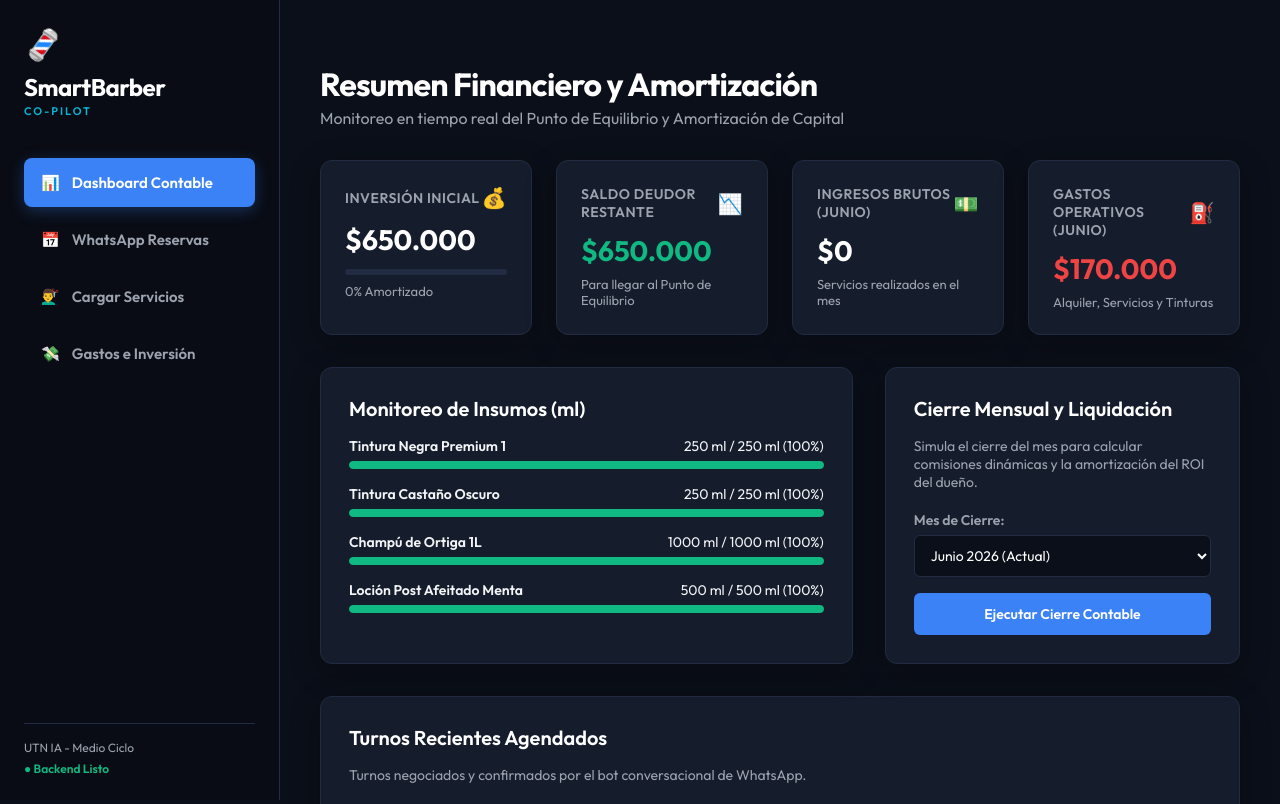
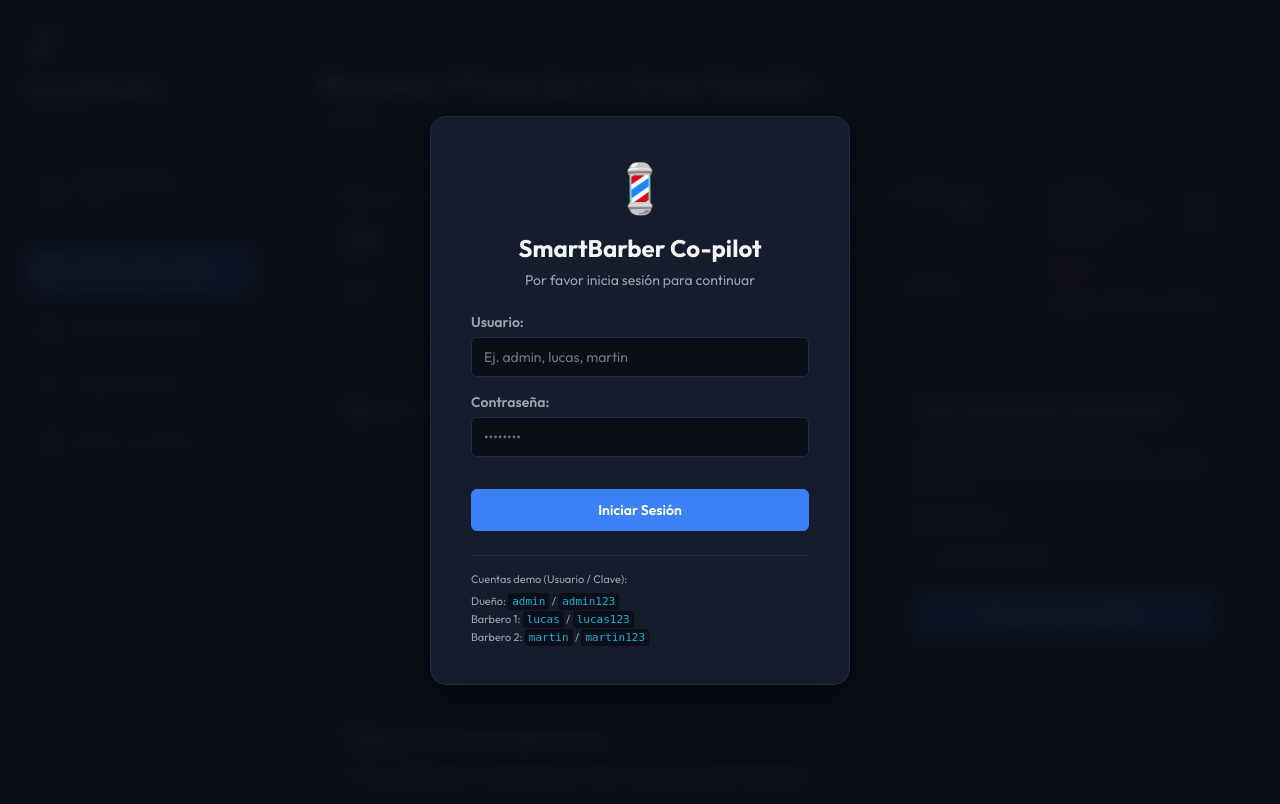
Before and after one commit to MarSantillan/BarberSmart, a Flask app: page / in a window 1280 px wide. Shown: the top 804 px of the page. After the commit the page ends 685 px from the top, so only its background shows below. Run offline with Flask 3, Linux system fonts and the light colour scheme; data comes from the database, SQL or seed files in the repository; data that the repository does not hold is empty.

Commit message:
Feature: User Roles (Admin/Barber) and CRUD operations (Edit/Delete) for expenses and investments

```diff
--- a/app.py
+++ b/app.py
@@ -84,12 +84,22 @@ def get_dashboard_data():
             "barbero_nombre": bar_n
         })
 
-    cursor.execute("SELECT rubro, detalle, monto_pesos FROM inversion_inicial")
+    cursor.execute("SELECT id, rubro, detalle, monto_pesos FROM inversion_inicial")
     inversion_items = []
-    for rubro, detalle, monto in cursor.fetchall():
+    for item_id, rubro, detalle, monto in cursor.fetchall():
         inversion_items.append({
+            "id": item_id,
             "rubro": rubro,
             "detalle": detalle,
+            "monto": monto
+        })
+
+    cursor.execute("SELECT id, concepto, monto FROM gastos_fijos WHERE mes_ano = ?", (mes_ano,))
+    gastos_items = []
+    for g_id, concepto, monto in cursor.fetchall():
+        gastos_items.append({
+            "id": g_id,
+            "concepto": concepto,
             "monto": monto
         })
 
@@ -106,7 +116,8 @@ def get_dashboard_data():
         "insumos": insumos_list,
         "alertas": alertas_list,
         "turnos_recientes": turnos_list,
-        "inversion_items": inversion_items
+        "inversion_items": inversion_items,
+        "gastos_items": gastos_items
     })
 
 @app.route('/api/barberos')
@@ -238,6 +249,82 @@ def process_closure():
     report = finance_agent.run_monthly_closure(mes_ano)
     return jsonify(report)
 
+@app.route('/api/login', methods=['POST'])
+def login():
+    data = request.get_json() or {}
+    username = data.get("username")
+    password = data.get("password")
+
+    if not username or not password:
+        return jsonify({"status": "error", "message": "Faltan credenciales"}), 400
+
+    conn = get_connection()
+    cursor = conn.cursor()
+    cursor.execute("SELECT id, role, barbero_id FROM usuarios WHERE username = ? AND password = ?", (username, password))
+    row = cursor.fetchone()
+    conn.close()
+
+    if row:
+        return jsonify({
+            "status": "success",
+            "username": username,
+            "role": row[1],
+            "barbero_id": row[2]
+        })
+    else:
+        return jsonify({"status": "error", "message": "Usuario o contraseña incorrectos"}), 401
+
+@app.route('/api/inversion/<int:item_id>', methods=['DELETE'])
+def delete_inversion(item_id):
+    conn = get_connection()
+    cursor = conn.cursor()
+    cursor.execute("DELETE FROM inversion_inicial WHERE id = ?", (item_id,))
+    conn.commit()
+    conn.close()
+    return jsonify({"status": "success", "message": "Item de inversión eliminado."})
+
+@app.route('/api/inversion/<int:item_id>', methods=['PUT'])
+def update_inversion(item_id):
+    data = request.get_json() or {}
+    rubro = data.get("rubro")
+    detalle = data.get("detalle")
+    monto = float(data.get("monto", 0))
+
+    if not rubro or not detalle or monto <= 0:
+        return jsonify({"error": "Datos inválidos"}), 400
+
+    conn = get_connection()
+    cursor = conn.cursor()
+    cursor.execute("UPDATE inversion_inicial SET rubro = ?, detalle = ?, monto_pesos = ? WHERE id = ?", (rubro, detalle, monto, item_id))
+    conn.commit()
+    conn.close()
+    return jsonify({"status": "success", "message": "Item de inversión actualizado."})
+
+@app.route('/api/gasto/<int:gasto_id>', methods=['DELETE'])
+def delete_expense(gasto_id):
+    conn = get_connection()
+    cursor = conn.cursor()
+    cursor.execute("DELETE FROM gastos_fijos WHERE id = ?", (gasto_id,))
+    conn.commit()
+    conn.close()
+    return jsonify({"status": "success", "message": "Gasto eliminado."})
+
+@app.route('/api/gasto/<int:gasto_id>', methods=['PUT'])
+def update_expense(gasto_id):
+    data = request.get_json() or {}
+    concepto = data.get("concepto")
+    monto = float(data.get("monto", 0))
+
+    if not concepto or monto <= 0:
+        return jsonify({"error": "Datos inválidos"}), 400
+
+    conn = get_connection()
+    cursor = conn.cursor()
+    cursor.execute("UPDATE gastos_fijos SET concepto = ?, monto = ? WHERE id = ?", (concepto, monto, gasto_id))
+    conn.commit()
+    conn.close()
+    return jsonify({"status": "success", "message": "Gasto actualizado."})
+
 if __name__ == '__main__':
     # Crear carpetas estáticas si no existen
     os.makedirs('templates', exist_ok=True)
--- a/static/css/style.css
+++ b/static/css/style.css
@@ -690,3 +690,134 @@ body {
     background-color: rgba(239, 68, 68, 0.15);
     color: var(--danger);
 }
+
+/* LOGIN OVERLAY */
+.login-overlay {
+    position: fixed;
+    top: 0;
+    left: 0;
+    width: 100%;
+    height: 100%;
+    background-color: rgba(11, 15, 25, 0.95);
+    backdrop-filter: blur(8px);
+    z-index: 1000;
+    display: flex;
+    justify-content: center;
+    align-items: center;
+    transition: opacity 0.3s ease;
+}
+
+.login-card {
+    background-color: var(--card-bg);
+    border: 1px solid var(--card-border);
+    border-radius: 16px;
+    padding: 40px;
+    width: 420px;
+    box-shadow: 0 20px 50px rgba(0, 0, 0, 0.5);
+}
+
+.login-error-msg {
+    background-color: rgba(239, 68, 68, 0.15);
+    border: 1px solid var(--danger);
+    color: #fecaca;
+    padding: 10px 14px;
+    border-radius: 6px;
+    font-size: 13px;
+    font-weight: 600;
+    margin-bottom: 20px;
+    text-align: center;
+}
+
+.login-help-text {
+    margin-top: 24px;
+    border-top: 1px solid var(--card-border);
+    padding-top: 16px;
+    font-size: 11px;
+    color: var(--text-muted);
+}
+
+.login-help-text ul {
+    margin-top: 8px;
+    list-style: none;
+    display: flex;
+    flex-direction: column;
+    gap: 4px;
+}
+
+.login-help-text code {
+    background-color: var(--bg-dark);
+    padding: 2px 4px;
+    border-radius: 3px;
+    color: var(--accent);
+}
+
+/* USER PROFILE BOX (SIDEBAR) */
+.user-profile-box {
+    display: flex;
+    align-items: center;
+    gap: 12px;
+    background-color: rgba(255, 255, 255, 0.03);
+    border: 1px solid var(--card-border);
+    border-radius: 8px;
+    padding: 12px;
+    margin-bottom: 24px;
+}
+
+.user-avatar {
+    font-size: 24px;
+}
+
+.user-details {
+    flex-grow: 1;
+}
+
+.user-details h4 {
+    font-size: 14px;
+    color: #fff;
+    font-weight: 600;
+}
+
+.user-details span {
+    font-size: 11px;
+    color: var(--text-muted);
+}
+
+.logout-btn {
+    background: none;
+    border: none;
+    color: var(--text-muted);
+    font-size: 16px;
+    cursor: pointer;
+    transition: color 0.2s ease;
+}
+
+.logout-btn:hover {
+    color: var(--danger);
+}
+
+/* ACCIONES DE LISTADO (EDITAR/ELIMINAR) */
+.list-actions {
+    display: flex;
+    gap: 8px;
+    align-items: center;
+}
+
+.action-icon {
+    cursor: pointer;
+    font-size: 14px;
+    padding: 4px;
+    border-radius: 4px;
+    transition: background-color 0.2s ease;
+}
+
+.action-icon:hover {
+    background-color: rgba(255, 255, 255, 0.05);
+}
+
+.action-icon.edit:hover {
+    color: var(--accent);
+}
+
+.action-icon.delete:hover {
+    color: var(--danger);
+}
--- a/static/js/app.js
+++ b/static/js/app.js
@@ -8,19 +8,115 @@ function switchTab(tabId) {
     });
 
     document.getElementById(`tab-${tabId}`).classList.add('active');
-    // Encontrar el botón y marcarlo como activo
+
     const buttons = document.querySelectorAll('.nav-btn');
     buttons.forEach(btn => {
-        if (btn.getAttribute('onclick').includes(tabId)) {
+        if (btn.getAttribute('onclick') && btn.getAttribute('onclick').includes(tabId)) {
             btn.classList.add('active');
         }
     });
 }
 
+// CONTROL DE SESIÓN Y USUARIOS
+function checkSession() {
+    const userStr = localStorage.getItem("user");
+    const loginOverlay = document.getElementById("login-overlay");
+
+    if (!userStr) {
+        loginOverlay.classList.remove("hidden");
+        return;
+    }
+
+    const user = JSON.parse(userStr);
+    loginOverlay.classList.add("hidden");
+
+    // Actualizar perfil en el Sidebar
+    document.getElementById("user-display-name").innerText = user.username.toUpperCase();
+    document.getElementById("user-display-role").innerText = user.role === 'admin' ? 'Dueño (Admin)' : 'Barbero';
+
+    // Restringir visualización según rol
+    const navDashboard = document.getElementById("nav-dashboard");
+    const navTurnos = document.getElementById("nav-turnos");
+    const navCargarGasto = document.getElementById("nav-cargar-gasto");
+    const srvBarbero = document.getElementById("srv-barbero");
+
+    if (user.role === 'barber') {
+        // Ocultar tabs administrativas
+        if (navDashboard) navDashboard.classList.add("hidden");
+        if (navTurnos) navTurnos.classList.add("hidden");
+        if (navCargarGasto) navCargarGasto.classList.add("hidden");
+
+        // Cargar sólo carga de servicios
+        switchTab('cargar-servicio');
+
+        // Bloquear el select de barberos al barbero logueado
+        setTimeout(() => {
+            if (srvBarbero) {
+                srvBarbero.value = user.barbero_id;
+                srvBarbero.disabled = true;
+            }
+        }, 500);
+    } else {
+        // Admin ve todo
+        if (navDashboard) navDashboard.classList.remove("hidden");
+        if (navTurnos) navTurnos.classList.remove("hidden");
+        if (navCargarGasto) navCargarGasto.classList.remove("hidden");
+
+        if (srvBarbero) srvBarbero.disabled = false;
+
+        switchTab('dashboard');
+    }
+
+    // Cargar datos
+    loadDashboard();
+    loadSelectOptions();
+}
+
+function submitLogin() {
+    const username = document.getElementById("login-username").value.trim();
+    const password = document.getElementById("login-password").value.trim();
+    const errorMsg = document.getElementById("login-error");
+
+    if (!username || !password) {
+        alert("Por favor ingresa usuario y contraseña.");
+        return;
+    }
+
+    fetch('/api/login', {
+        method: 'POST',
+        headers: { 'Content-Type': 'application/json' },
+        body: JSON.stringify({ username, password })
+    })
+    .then(res => {
+        if (!res.ok) {
+            throw new Error("Credenciales inválidas");
+        }
+        return res.json();
+    })
+    .then(data => {
+        errorMsg.classList.add("hidden");
+        localStorage.setItem("user", JSON.stringify(data));
+        checkSession();
+    })
+    .catch(err => {
+        errorMsg.classList.remove("hidden");
+    });
+}
+
+function handleLoginKey(e) {
+    if (e.key === 'Enter') {
+        submitLogin();
+    }
+}
+
+function logout() {
+    localStorage.removeItem("user");
+    location.reload();
+}
+
 // INICIALIZACIÓN
 window.onload = function() {
-    loadDashboard();
-    loadSelectOptions();
+    checkSession();
 };
 
 // CARGAR DATOS DEL DASHBOARD
@@ -90,7 +186,8 @@ function loadDashboard() {
                     turnosTable.appendChild(tr);
                 });
             }
-            // Actualizar Items de Inversión Inicial
+
+            // Actualizar Items de Inversión Inicial (Dinámico con Editar/Eliminar)
             const invList = document.getElementById('inversion-items-list');
             if (invList) {
                 invList.innerHTML = '';
@@ -104,23 +201,49 @@ function loadDashboard() {
                     div.className = 'inv-item';
                     div.innerHTML = `
                         <span>${emoji} ${item.rubro} (${item.detalle})</span>
-                        <strong>$${item.monto.toLocaleString('es-AR')}</strong>
+                        <div class="list-actions">
+                            <strong style="margin-right: 8px;">$${item.monto.toLocaleString('es-AR')}</strong>
+                            <span class="action-icon edit" onclick="editInversion(${item.id}, '${item.rubro}', '${item.detalle}', ${item.monto})" title="Editar">✏️</span>
+                            <span class="action-icon delete" onclick="deleteInversion(${item.id})" title="Eliminar">❌</span>
+                        </div>
                     `;
                     invList.appendChild(div);
                 });
 
                 document.getElementById('total-inversion-dynamic').innerText = `$${data.inversion_total.toLocaleString('es-AR')}`;
             }
+
+            // Actualizar Gastos Operativos Detallados (Dinámico con Editar/Eliminar)
+            const gstList = document.getElementById('gastos-items-list');
+            if (gstList) {
+                gstList.innerHTML = '';
+                if (data.gastos_items.length === 0) {
+                    gstList.innerHTML = `<p style="color: var(--text-muted); font-size:13px;">No hay gastos cargados en este mes.</p>`;
+                }
+                data.gastos_items.forEach(item => {
+                    const div = document.createElement('div');
+                    div.className = 'inv-item';
+                    div.innerHTML = `
+                        <span>💸 ${item.concepto}</span>
+                        <div class="list-actions">
+                            <strong style="margin-right: 8px;">$${item.monto.toLocaleString('es-AR')}</strong>
+                            <span class="action-icon edit" onclick="editExpense(${item.id}, '${item.concepto}', ${item.monto})" title="Editar">✏️</span>
+                            <span class="action-icon delete" onclick="deleteExpense(${item.id})" title="Eliminar">❌</span>
+                        </div>
+                    `;
+                    gstList.appendChild(div);
+                });
+            }
         });
 }
 
 // CARGAR SELECTORES DE FORMULARIOS
 function loadSelectOptions() {
-    // Cargar barberos
     fetch('/api/barberos')
         .then(res => res.json())
         .then(data => {
             const barberSelect = document.getElementById('srv-barbero');
+            if (barberSelect) {
                 barberSelect.innerHTML = '';
                 data.forEach(b => {
                     const opt = document.createElement('option');
@@ -128,13 +251,14 @@ function loadSelectOptions() {
                     opt.innerText = b.nombre;
                     barberSelect.appendChild(opt);
                 });
+            }
         });
 
-    // Cargar insumos
     fetch('/api/insumos')
         .then(res => res.json())
         .then(data => {
             const insumoSelect = document.getElementById('srv-insumo');
+            if (insumoSelect) {
                 insumoSelect.innerHTML = '';
                 data.forEach(i => {
                     const opt = document.createElement('option');
@@ -142,6 +266,7 @@ function loadSelectOptions() {
                     opt.innerText = i.nombre;
                     insumoSelect.appendChild(opt);
                 });
+            }
         });
 }
 
@@ -153,14 +278,13 @@ function toggleInsumoSection() {
 
     if (servicio.includes("Tintura")) {
         insumoSection.classList.remove('hidden');
-        srvMonto.value = 12000; // Ajustar precio estimado
+        srvMonto.value = 12000;
 
-        // Seleccionar automáticamente la tintura adecuada en el select
         const insumoSelect = document.getElementById('srv-insumo');
         if (servicio.includes("Negra")) {
-            insumoSelect.value = 1; // Tintura Negra ID 1
+            insumoSelect.value = 1;
         } else {
-            insumoSelect.value = 2; // Tintura Castaño ID 2
+            insumoSelect.value = 2;
         }
     } else {
         insumoSection.classList.add('hidden');
@@ -205,7 +329,7 @@ function submitService() {
 
 // REGISTRAR GASTO
 function submitExpense() {
-    const concepto = document.getElementById('gst-concepto').value;
+    const concepto = document.getElementById('gst-concepto').value.trim();
     const monto = document.getElementById('gst-monto').value;
 
     if (!concepto || !monto) {
@@ -230,7 +354,7 @@ function submitExpense() {
 // REGISTRAR INVERSIÓN INICIAL
 function submitInversion() {
     const rubro = document.getElementById('inv-rubro').value;
-    const detalle = document.getElementById('inv-detalle').value;
+    const detalle = document.getElementById('inv-detalle').value.trim();
     const monto = document.getElementById('inv-monto').value;
 
     if (!detalle || !monto) {
@@ -248,6 +372,80 @@ function submitInversion() {
         alert(data.message);
         document.getElementById('inv-detalle').value = '';
         document.getElementById('inv-monto').value = '';
+        loadDashboard();
+    });
+}
+
+// ELIMINAR Y EDITAR INVERSIÓN
+function deleteInversion(id) {
+    if (!confirm("¿Estás seguro de que deseas eliminar este item de inversión?")) return;
+
+    fetch(`/api/inversion/${id}`, { method: 'DELETE' })
+        .then(res => res.json())
+        .then(data => {
+            alert(data.message);
+            loadDashboard();
+        });
+}
+
+function editInversion(id, currentRubro, currentDetalle, currentMonto) {
+    const rubro = prompt("Modificar Rubro (Mobiliario, Infraestructura, Herramientas, Otros):", currentRubro);
+    if (rubro === null) return;
+    const detalle = prompt("Modificar Detalle del Bien:", currentDetalle);
+    if (detalle === null) return;
+    const montoStr = prompt("Modificar Monto ($):", currentMonto);
+    if (montoStr === null) return;
+
+    const monto = parseFloat(montoStr);
+    if (!detalle.trim() || isNaN(monto) || monto <= 0) {
+        alert("Datos inválidos. No se aplicaron cambios.");
+        return;
+    }
+
+    fetch(`/api/inversion/${id}`, {
+        method: 'PUT',
+        headers: { 'Content-Type': 'application/json' },
+        body: JSON.stringify({ rubro, detalle, monto })
+    })
+    .then(res => res.json())
+    .then(data => {
+        alert(data.message);
+        loadDashboard();
+    });
+}
+
+// ELIMINAR Y EDITAR GASTO
+function deleteExpense(id) {
+    if (!confirm("¿Estás seguro de que deseas eliminar este gasto mensual?")) return;
+
+    fetch(`/api/gasto/${id}`, { method: 'DELETE' })
+        .then(res => res.json())
+        .then(data => {
+            alert(data.message);
+            loadDashboard();
+        });
+}
+
+function editExpense(id, currentConcepto, currentMonto) {
+    const concepto = prompt("Modificar Concepto del Gasto:", currentConcepto);
+    if (concepto === null) return;
+    const montoStr = prompt("Modificar Monto ($):", currentMonto);
+    if (montoStr === null) return;
+
+    const monto = parseFloat(montoStr);
+    if (!concepto.trim() || isNaN(monto) || monto <= 0) {
+        alert("Datos inválidos. No se aplicaron cambios.");
+        return;
+    }
+
+    fetch(`/api/gasto/${id}`, {
+        method: 'PUT',
+        headers: { 'Content-Type': 'application/json' },
+        body: JSON.stringify({ concepto, monto })
+    })
+    .then(res => res.json())
+    .then(data => {
+        alert(data.message);
         loadDashboard();
     });
 }
--- a/templates/index.html
+++ b/templates/index.html
@@ -8,6 +8,38 @@
     <link href="https://fonts.googleapis.com/css2?family=Outfit:wght@300;400;600;700&display=swap" rel="stylesheet">
 </head>
 <body>
+    <!-- LOGIN OVERLAY -->
+    <div id="login-overlay" class="login-overlay">
+        <div class="login-card">
+            <span style="font-size: 48px; display: block; text-align: center; margin-bottom: 16px;">💈</span>
+            <h2 style="text-align: center; margin-bottom: 8px;">SmartBarber Co-pilot</h2>
+            <p style="text-align: center; color: var(--text-muted); font-size: 14px; margin-bottom: 24px;">Por favor inicia sesión para continuar</p>
+
+            <div id="login-error" class="login-error-msg hidden">Usuario o contraseña incorrectos</div>
+
+            <div class="form-group">
+                <label for="login-username">Usuario:</label>
+                <input type="text" id="login-username" placeholder="Ej. admin, lucas, martin" class="styled-input">
+            </div>
+
+            <div class="form-group">
+                <label for="login-password">Contraseña:</label>
+                <input type="password" id="login-password" placeholder="••••••••" class="styled-input" onkeypress="handleLoginKey(event)">
+            </div>
+
+            <button class="btn btn-primary w-full" style="margin-top: 16px;" onclick="submitLogin()">Iniciar Sesión</button>
+
+            <div class="login-help-text">
+                <p>Cuentas demo (Usuario / Clave):</p>
+                <ul>
+                    <li>Dueño: <code>admin</code> / <code>admin123</code></li>
+                    <li>Barbero 1: <code>lucas</code> / <code>lucas123</code></li>
+                    <li>Barbero 2: <code>martin</code> / <code>martin123</code></li>
+                </ul>
+            </div>
+        </div>
+    </div>
+
     <div class="app-container">
 
         <!-- SIDEBAR DE NAVEGACIÓN -->
@@ -18,17 +50,26 @@
                 <span class="logo-tag">Co-pilot</span>
             </div>
 
+            <div id="user-profile-box" class="user-profile-box">
+                <span class="user-avatar">👤</span>
+                <div class="user-details">
+                    <h4 id="user-display-name">Administrador</h4>
+                    <span id="user-display-role">Dueño</span>
+                </div>
+                <button class="logout-btn" onclick="logout()" title="Cerrar Sesión">➔</button>
+            </div>
+
             <nav class="nav-menu">
-                <button class="nav-btn active" onclick="switchTab('dashboard')">
+                <button id="nav-dashboard" class="nav-btn active" onclick="switchTab('dashboard')">
                     <span class="nav-icon">📊</span> Dashboard Contable
                 </button>
-                <button class="nav-btn" onclick="switchTab('turnos')">
+                <button id="nav-turnos" class="nav-btn" onclick="switchTab('turnos')">
                     <span class="nav-icon">📅</span> WhatsApp Reservas
                 </button>
-                <button class="nav-btn" onclick="switchTab('cargar-servicio')">
+                <button id="nav-cargar-servicio" class="nav-btn" onclick="switchTab('cargar-servicio')">
                     <span class="nav-icon">💇‍♂️</span> Cargar Servicios
                 </button>
-                <button class="nav-btn" onclick="switchTab('cargar-gasto')">
+                <button id="nav-cargar-gasto" class="nav-btn" onclick="switchTab('cargar-gasto')">
                     <span class="nav-icon">💸</span> Gastos e Inversión
                 </button>
             </nav>
@@ -317,6 +358,9 @@
                         </div>
                     </div>
 
+                    <!-- Resumen de Inversión y Gastos -->
+                    <div style="display: flex; flex-direction: column; gap: 24px;">
+
                         <!-- Resumen de Inversión Inicial Dinámico -->
                         <div class="detail-card">
                             <h2>Desglose de Inversión de Apertura</h2>
@@ -332,6 +376,16 @@
                                 </div>
                             </div>
                         </div>
+
+                        <!-- Resumen de Gastos Mensuales Dinámico -->
+                        <div class="detail-card">
+                            <h2>Gastos Operativos Detallados</h2>
+                            <p class="card-desc">Gastos corrientes del mes en curso:</p>
+                            <div id="gastos-items-list" style="display: flex; flex-direction: column; gap: 12px;">
+                                <!-- Carga dinámica de gastos -->
+                            </div>
+                        </div>
+                    </div>
                 </div>
             </section>
 
```
Also changed, not shown: database.py (+20 -0 lines). Lines whose indentation alone changed are shown as unchanged.
